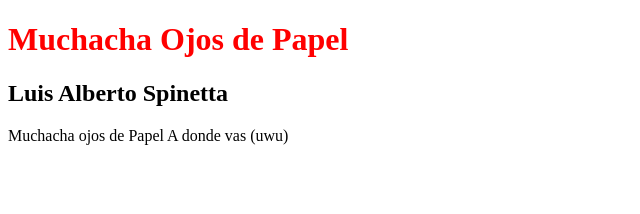
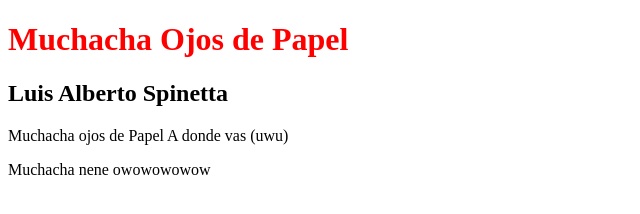
Before and after one commit to uwupapas/practica-git, a plain HTML site: page index.html in a window 1280 px wide. Shown: the whole page, without its empty margins (0-640 px from the left). Drawn offline with Linux system fonts and the light colour scheme.

Commit message:
se agrego el estribillo

```diff
--- a/index.html
+++ b/index.html
@@ -12,5 +12,7 @@
     <p>Muchacha ojos de Papel
         A donde vas (uwu)
     </p>
+
+    <p>Muchacha nene owowowowow</p>
 </body>
 </html>
```
